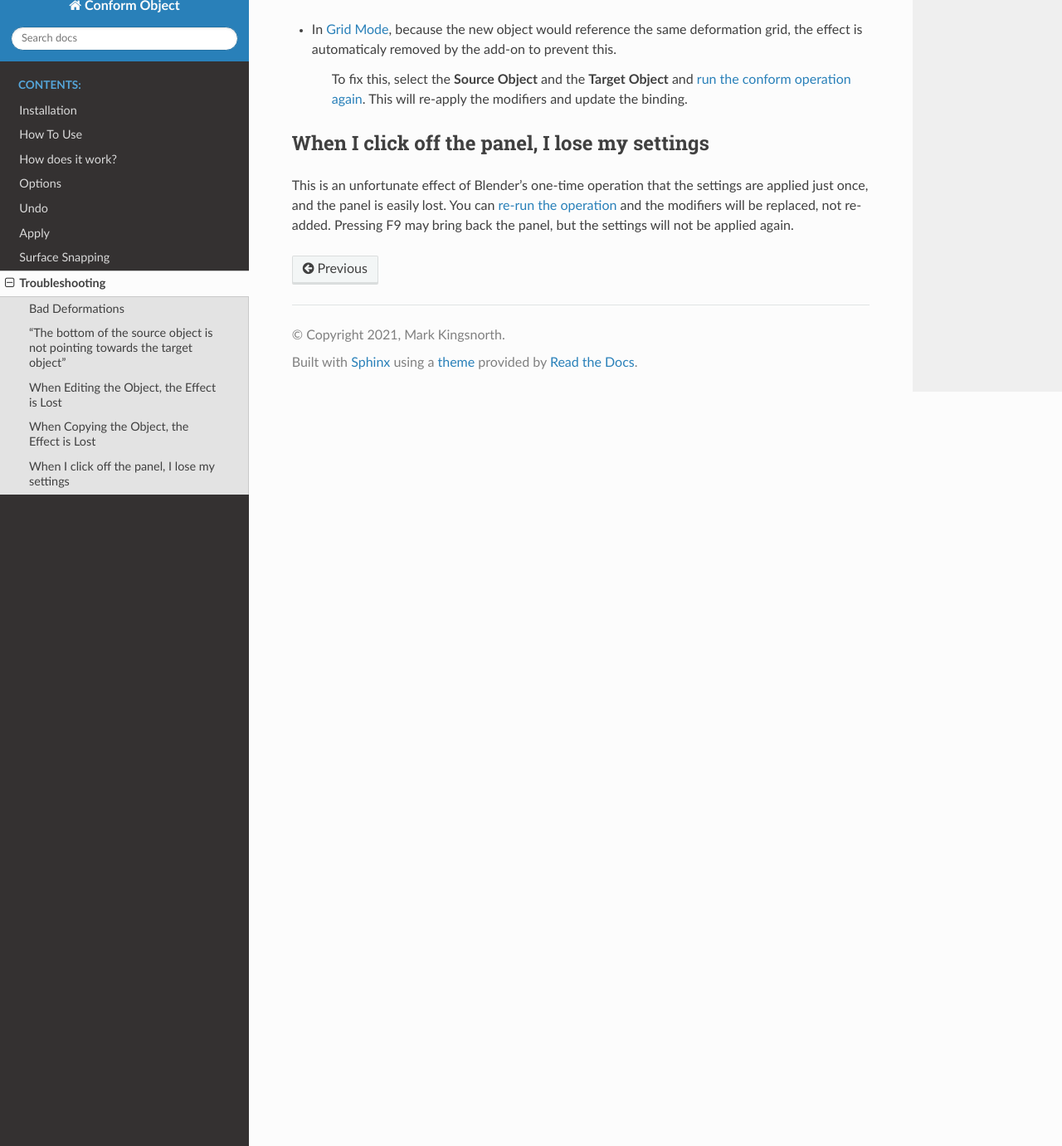
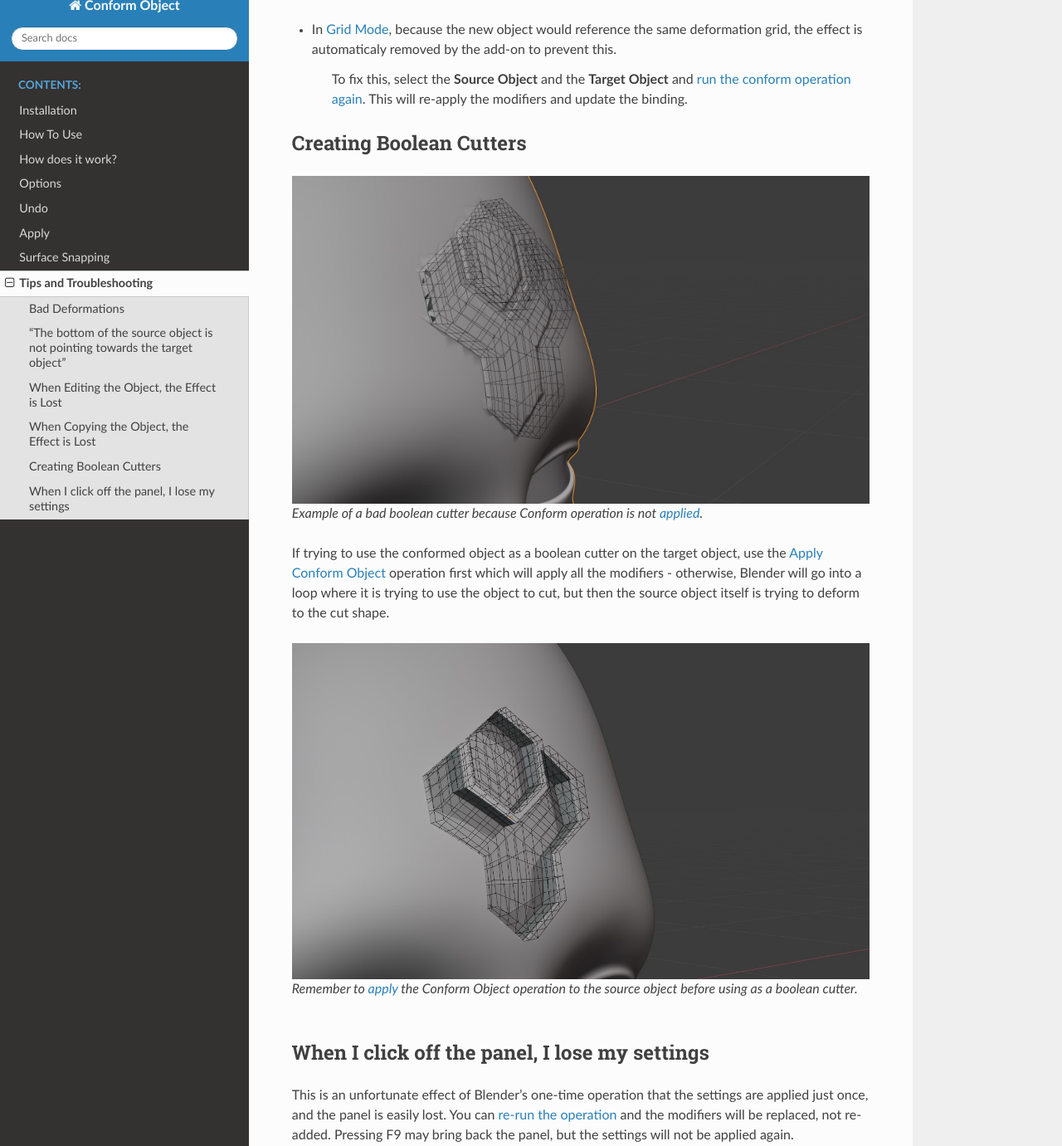
Before and after one commit to mkingsnorth/conform_object_docs, a Sphinx documentation site: the page built from docs/troubleshooting.rst, in a window 1280 px wide and 1400 px high, scrolled down 4059 px, cut to the strip 19-1400 px from the top of the window. Shown: the whole strip at 83% size. Built offline with Sphinx 7.4.7 and the Read the Docs theme 2.0.0, drawn with Linux system fonts in a browser that asks for light colours; pages that are not in the unit, such as notebooks, are missing from menus; some of the changed text lies outside the part shown.

Commit message:
Adding note about boolean cutters

```diff
--- a/docs/troubleshooting.rst
+++ b/docs/troubleshooting.rst
@@ -1,5 +1,5 @@
 #####################################
-Troubleshooting
+Tips and Troubleshooting
 #####################################
 
 ====================================================================
@@ -84,6 +84,23 @@ When Copying the Object, the Effect is Lost
 
             To fix this, select the **Source Object** and the **Target Object** and :ref:`run the conform operation again<How To Use>`.  This will re-apply the modifiers and update the binding.
 
+====================================================================
+Creating Boolean Cutters
+====================================================================
+
+
+.. figure:: images/boolean_cutter_bad.jpg
+    :alt: Example of a bad boolean cutter because Conform operation is not :ref:`applied<Apply>`.
+
+    Example of a bad boolean cutter because Conform operation is not :ref:`applied<Apply>`.
+
+
+If trying to use the conformed object as a boolean cutter on the target object,  use the :ref:`Apply Conform  Object<Apply>` operation first which will apply all the modifiers - otherwise, Blender will go into a loop where it is trying to use the object to cut, but then the source object itself is trying to deform to the cut shape.
+
+.. figure:: images/boolean_cutter.jpg
+    :alt: Remember to Apply the Conform Object operation to the source object before using as a boolean cutter.
+
+    Remember to :ref:`apply<Apply>` the Conform Object operation to the source object before using as a boolean cutter.
 
 
 ====================================================================
```
Also changed, not shown: docs/images/boolean_cutter.jpg (added), docs/images/boolean_cutter_bad.jpg (added), 11 other files.
